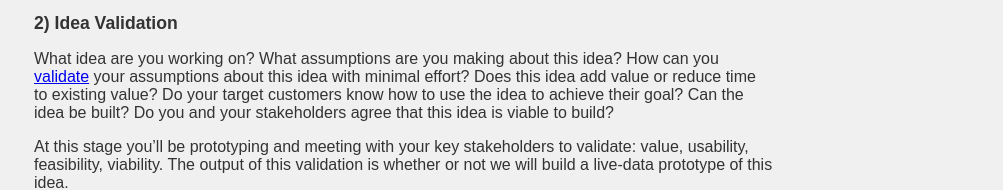
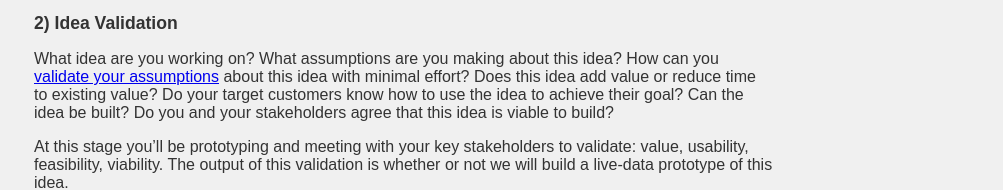
Before and after one commit to patrick-stephens-git/personal-website, a plain HTML site: page posts/product-development-lifecycle.html in a window 1280 px wide. Shown: the part 181-371 px from the top of the page, without its empty margins (138-1141 px from the left). Drawn offline with Linux system fonts and the light colour scheme.

Commit message:
Update product-development-lifecycle.html

```diff
--- a/posts/product-development-lifecycle.html
+++ b/posts/product-development-lifecycle.html
@@ -44,7 +44,7 @@
               <p>What is your <a href="https://patrickcstephens.com/posts/product-strategy.html">product strategy</a>?</p>
                 <p>The output of your product strategy should be a prioritized list of ideas to work on next. The product development lifecycle starts at this idea-level.</p>
               <h2>2) Idea Validation</h2>
-              <p>What idea are you working on? What assumptions are you making about this idea? How can you <a href="https://patrickcstephens.com/posts/assumption-validation.html">validate</a> your assumptions about this idea with minimal effort? Does this idea add value or reduce time to existing value? Do your target customers know how to use the idea to achieve their goal? Can the idea be built? Do you and your stakeholders agree that this idea is viable to build?</p>
+              <p>What idea are you working on? What assumptions are you making about this idea? How can you <a href="https://patrickcstephens.com/posts/assumption-validation.html">validate your assumptions</a> about this idea with minimal effort? Does this idea add value or reduce time to existing value? Do your target customers know how to use the idea to achieve their goal? Can the idea be built? Do you and your stakeholders agree that this idea is viable to build?</p>
                 <p>At this stage you’ll be prototyping and meeting with your key stakeholders to validate: value, usability, feasibility, viability. The output of this validation is whether or not we will build a live-data prototype of this idea.</p>
               <h2>3) Development & Testing of Live-Data Prototype + GTM Strategy</h2>
               <p>If you decide to build a live-data prototype (a/b test) of this idea then you should have a GTM strategy outlined for if the idea is launched. This test will result in whether or not there is evidence of value to both your users and your business. The output of this step is whether or not this idea is productionalized.</p>
```
